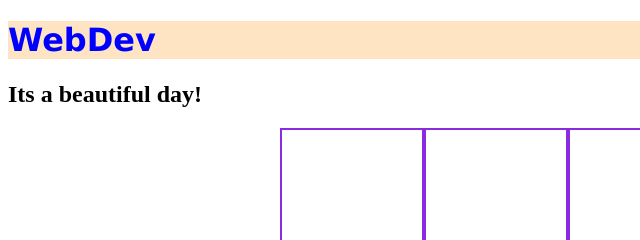
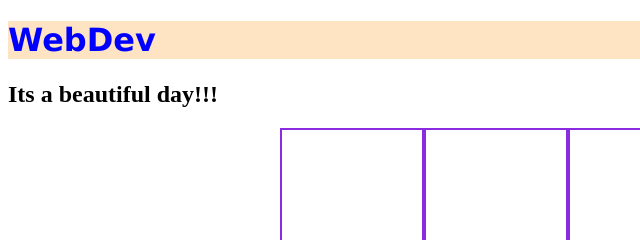
Before and after one commit to Viewsp/newRepository, a plain HTML site: page index.html in a window 1280 px wide. Shown: the top 240 px of the page, 0-640 px from the left. Drawn offline with Linux system fonts and the light colour scheme.

Commit message:
modified App.js with name '

```diff
--- a/index.html
+++ b/index.html
@@ -11,7 +11,7 @@
 </head>
 <body>
     <h1 class = "title"> WebDev</h1>
-    <h2>Its a beautiful day!</h2>
+    <h2>Its a beautiful day!!!</h2>
     <div class="flex-container flex-column">
         <div class="flex-container flex-wrap" id="board"></div>
         <div class="square"></div>
```
